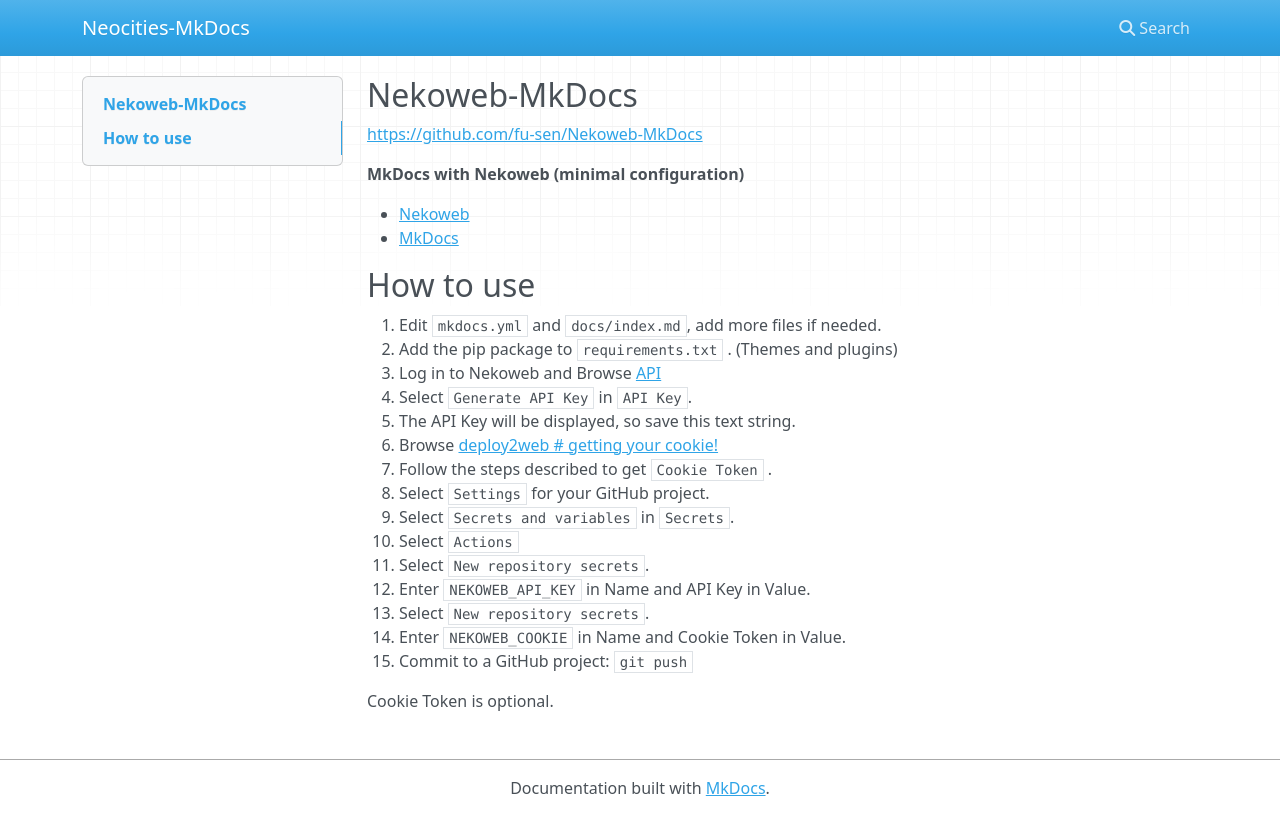
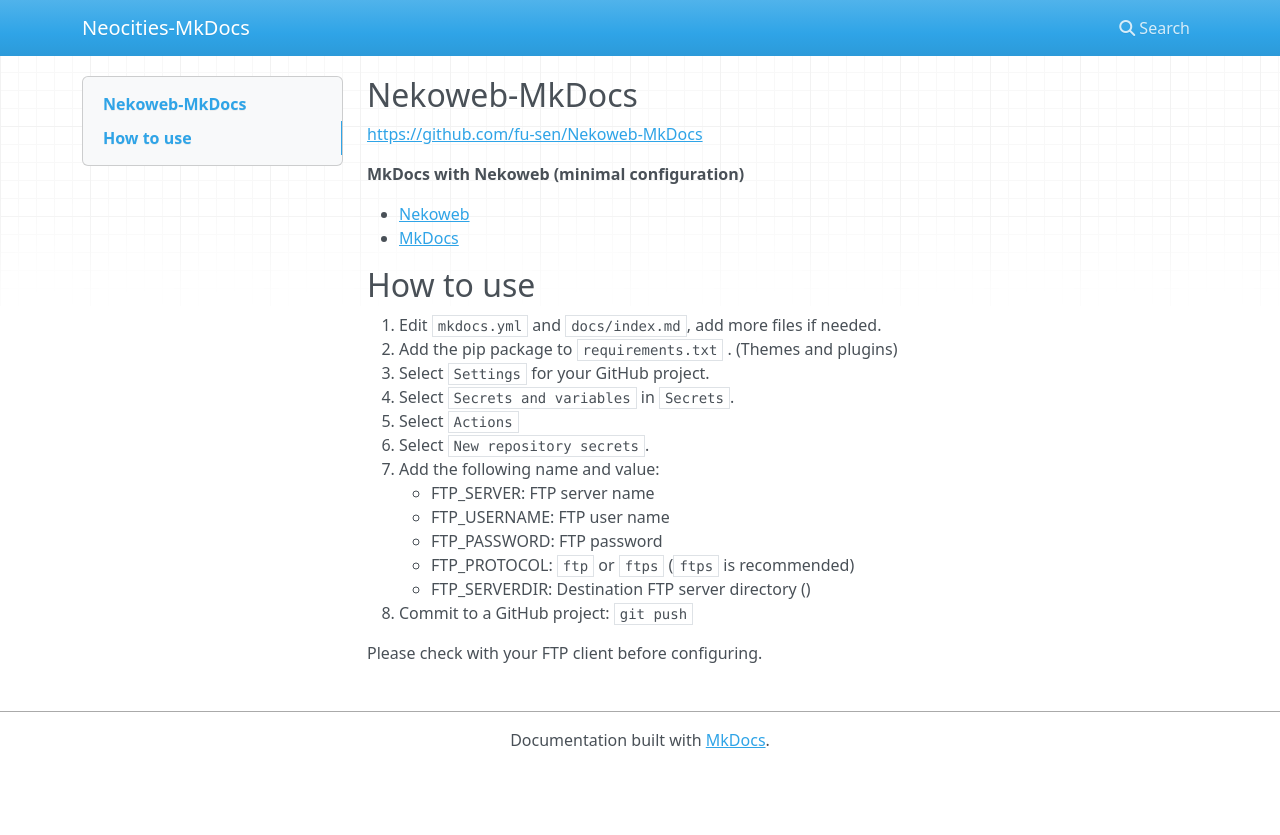
Before and after one commit to fu-sen/FTP-MkDocs, an MkDocs documentation site: the page built from docs/index.md, in a window 1280 px wide. Shown: the top 835 px of the page. Built offline with MkDocs 1.6.1, drawn with Linux system fonts in a browser that asks for light colours; nearby versions of some CDN libraries.

Commit message:
📝 Update `README`

```diff
--- a/docs/index.md
+++ b/docs/index.md
@@ -11,18 +11,16 @@
 
 1. Edit `mkdocs.yml` and `docs/index.md`, add more files if needed.
 2. Add the pip package to `requirements.txt` . (Themes and plugins)
-3. Log in to Nekoweb and Browse [API](https://nekoweb.org/api)
-5. Select `Generate API Key` in `API Key`.
-6. The API Key will be displayed, so save this text string.
-7. Browse [deploy2web # getting your cookie!](https://deploy.nekoweb.org/#getting-your-cookie)
-8. Follow the steps described to get `Cookie Token` .
-9. Select `Settings` for your GitHub project.
-10. Select `Secrets and variables ` in `Secrets`.
-11. Select `Actions`
-12. Select `New repository secrets`.
-13. Enter `NEKOWEB_API_KEY` in Name and API Key in Value.
-14. Select `New repository secrets`.
-15. Enter `NEKOWEB_COOKIE` in Name and Cookie Token in Value.
-16. Commit to a GitHub project: `git push`
+3. Select `Settings` for your GitHub project.
+4. Select `Secrets and variables ` in `Secrets`.
+5. Select `Actions`
+6. Select `New repository secrets`.
+7. Add the following name and value:
+    - FTP_SERVER: FTP server name
+    - FTP_USERNAME: FTP user name
+    - FTP_PASSWORD: FTP password
+    - FTP_PROTOCOL: `ftp` or `ftps` (`ftps` is recommended)
+    - FTP_SERVERDIR: Destination FTP server directory ()
+8. Commit to a GitHub project: `git push`
 
-Cookie Token is optional.
+Please check with your FTP client before configuring.
```
